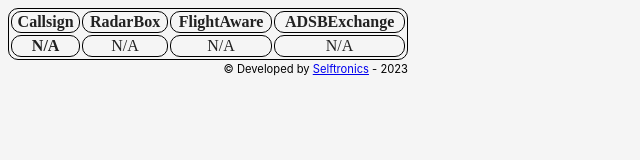
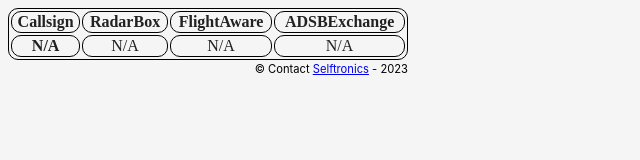
Before and after one commit to cmbahadir/TrackIt, a website built with webpack: page public/popup.html in a window 1280 px wide. Shown: the full height of the page, 0-640 px from the left. Built offline with nearby package versions, Linux system fonts and the light colour scheme; no server answers; files whose address does not match are found by name.

Commit message:
Fix for Issue #7 and README update.

```diff
--- a/public/popup.html
+++ b/public/popup.html
@@ -27,7 +27,7 @@
       </tr>
     </table>
     <footer>
-      <p class="copyright">© Developed by <a href="https://github.com/cmbahadir/TrackIt">Selftronics</a> - 2023</p>
+      <p class="copyright">© Contact <a href="https://github.com/cmbahadir/TrackIt/issues" target="_blank">Selftronics</a> - 2023</p>
     </footer>
   </div>
   <script src="popup.js"></script>
```
Also changed, not shown: README.md.
